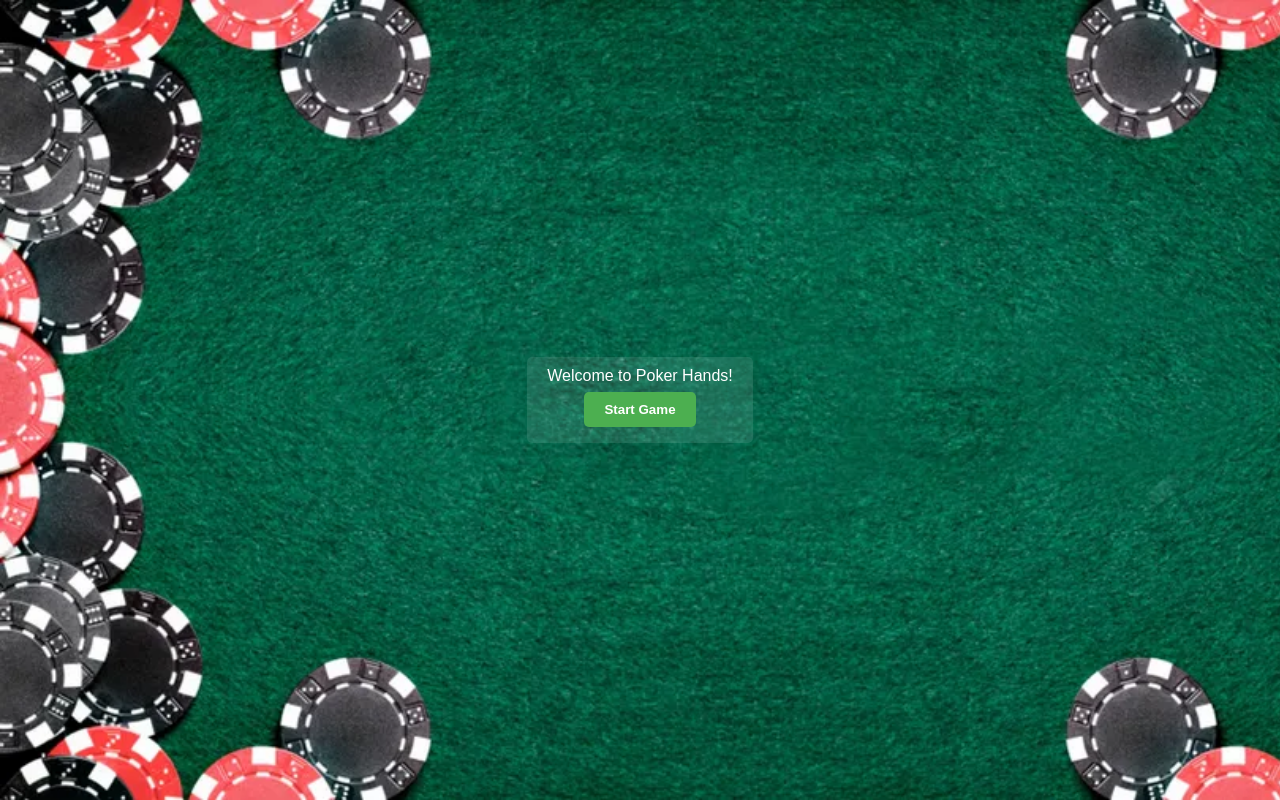
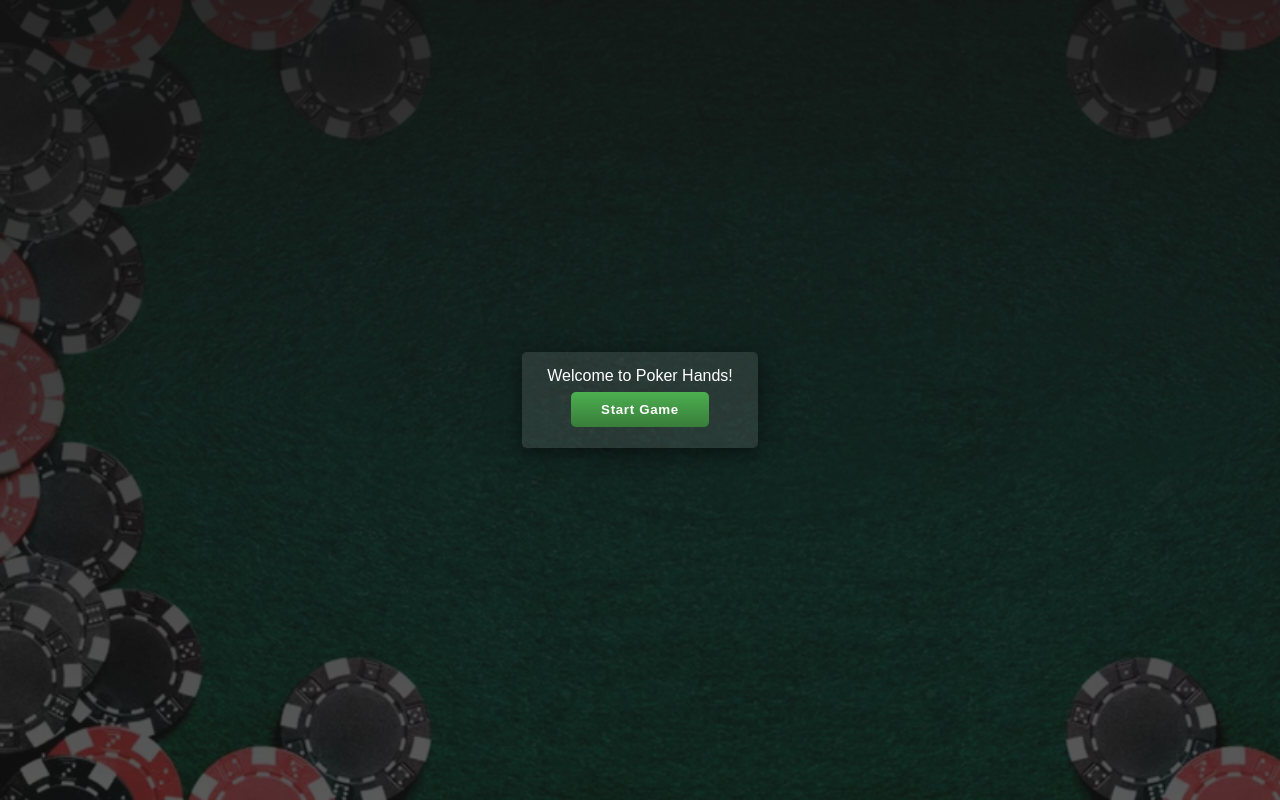
Before and after one commit to diegoallies/pokerhands-javascript-challenge, a React (Create React App) app: page / in a window 1280 px wide. Built offline with nearby package versions, Linux system fonts and the light colour scheme.

Commit message:
some light animations

```diff
--- a/src/App.css
+++ b/src/App.css
@@ -1,7 +1,9 @@
+/* General styles */
 .App {
   text-align: center;
   font-family: 'Arial', sans-serif;
-  background-image: url('/pokerbg.jpg');
+  background-image: linear-gradient(to bottom, rgba(20, 20, 20, 0.9), rgba(20, 20, 20, 0.7)), url('/pokerbg.jpg');
+  background-attachment: fixed;
   background-size: cover;
   color: #fff;
   min-height: 100vh;
@@ -9,40 +11,72 @@
   flex-direction: column;
   align-items: center;
   justify-content: center;
+  transition: background-color 0.5s ease;
 }
 
 .game-area, .start-game-screen {
-  background-color: rgba(0, 0, 0, 0.7); /* Slightly darker for better readability */
-  padding: 30px;  /* Increased padding */
+  background-color: rgba(0, 0, 0, 0.7);
+  padding: 30px;
   border-radius: 20px;
   margin: 2em;
   display: flex;
-  flex-direction: column; /* Changed for better layout control */
-  align-items: center; /* Aligns children centrally */
+  flex-direction: column;
+  align-items: center;
+  box-shadow: 0 4px 20px rgba(0, 0, 0, 0.5);
+  transition: transform 0.3s ease-out;
 }
 
-/* The existing card hover effect */
+/* Enhancing card hover effect */
 .card:hover {
-  transform: scale(1.1);
+  transform: scale(1.2);
+  transition: transform 0.2s ease-in-out;
   z-index: 10;
 }
 
+/* Button styles */
 button {
   margin: 0.5em;
-  padding: 10px 20px;
-  background-color: #4CAF50; /* Greener, more inviting color */
+  padding: 10px 30px;
+  background-image: linear-gradient(to bottom, #4CAF50, #397d3a);
   color: white;
   border: none;
   border-radius: 5px;
   cursor: pointer;
-  font-weight: bold; /* Make text bold */
+  font-weight: bold;
+  outline: none;
+  transition: all 0.3s ease;
+  letter-spacing: 0.05em;
 }
 
 button:hover, button:focus {
-  background-color: #45a049; /* Darker shade on hover/focus */
+  background-image: linear-gradient(to bottom, #45a049, #366e33);
+  transform: translateY(-3px);
+  box-shadow: 0 10px 20px rgba(0, 0, 0, 0.3);
 }
 
+button:active {
+  transform: translateY(-1px);
+  box-shadow: 0 5px 10px rgba(0, 0, 0, 0.2);
+}
+
+/* Card styles */
 .card {
+  width: 150px;
+  height: 214px;
+  margin: 10px;
+  display: inline-block;
+  background-image: url('https://i.imgur.com/yKggR5N.png'); /* Card sprite */
+  border-radius: 10px;
+  background-position-x: 0px;
+  background-position-y: center;
+  background-repeat: none;
+  background-position: middle center;
+  box-shadow: 4px 4px 20px 0px rgba(0, 0, 0, 0.5);
+  transition: box-shadow 0.3s ease-in-out;
+  box-sizing: border-box;
+}
+
+/* .card {
   box-sizing: border-box;
   width: 150px;
   height: 214px;
@@ -58,25 +92,24 @@ button:hover, button:focus {
   border-radius: 10px;
     -webkit-box-shadow: 2px 2px 3px 0px #000000;
   box-shadow: 2px 2px 3px 0px #000000;
-  }
+  } */
 
+
+
+/* Information and placeholders */
 .deck-info, .hand-info, .hand-rank-info, .start-game-screen {
-  color: #fff;
+  background: rgba(255, 255, 255, 0.1);
+  padding: 15px 25px;
   margin: 1em 0;
-  text-align: center; /* Center-align text */
+  border-radius: 5px;
+  transition: background-color 0.3s ease-in-out;
 }
 
 .placeholder {
   color: #ccc;
 }
 
-.winner-announcement {
-  margin-top: 20px;
-  font-size: 1.5em; /* Larger font for emphasis */
-  font-weight: bold;
-  color: #FFFF00; /* Bright color for visibility */
-}
-
+/* Responsive media queries */
 @media (max-width: 768px) {
   .game-area, .start-game-screen {
     width: 90%;
@@ -84,18 +117,18 @@ button:hover, button:focus {
   }
 
   .card {
-    width: 55px; /* Adjust sizes for mobile */
-    height: 74px;
+    width: 90px;
+    height: 128px;
   }
 
   .hand-info, .deck-info {
-    flex-direction: column; /* Stack on smaller screens for better readability */
+    flex-direction: column;
   }
 }
 
-
+/* Controls and animations */
 .game-header, .player-zone, .game-controls, .winner-announcement {
-  margin-bottom: 15px; /* Consistent spacing */
+  margin-bottom: 15px;
 }
 
 .game-header h1, .player-zone h2 {
@@ -104,28 +137,33 @@ button:hover, button:focus {
   border-bottom: 2px solid #fff;
 }
 
-.hand-info, .deck-info, .hand-rank-info, .start-game-screen, .winner-announcement {
-  background: rgba(255, 255, 255, 0.1); /* Slight background for legibility */
-  padding: 10px 20px;
-  margin: 1em 0;
-  border-radius: 5px;
+.winner-announcement {
+  font-size: 2em;
+  color: #ffd700;
+  font-weight: bold;
+  animation: pulse 1s infinite alternate;
 }
 
-.winner-announcement {
-  font-size: 2em; /* Larger font size for winner announcement */
-  color: #ffd700; /* Adjust color for visibility */
-  font-weight: bold;
+@keyframes pulse {
+  from {
+    transform: scale(1.0);
+    opacity: 1.0;
+  }
+  to {
+    transform: scale(1.05);
+    opacity: 0.9;
+  }
 }
 
-/* Media Query */
-@media (max-width: 768px) {
-  /* Updated styles for responsiveness within the media query */
-  .game-area, .start-game-screen {
-    padding: 10px;
-  }
+.controls {
+  display: flex;
+  justify-content: center;
+  flex-wrap: wrap;
+  gap: 10px;
+}
 
-  .card {
-    width: 90px; /* Adjust card sizes for medium screens */
-    height: 128px;
-  }
+.controls button {
+  flex: 1 1 auto; /* Adjust button widths automatically */
+  max-width: 150px; /* Maximum width for each button */
+  padding: 10px 15px;
 }
```
